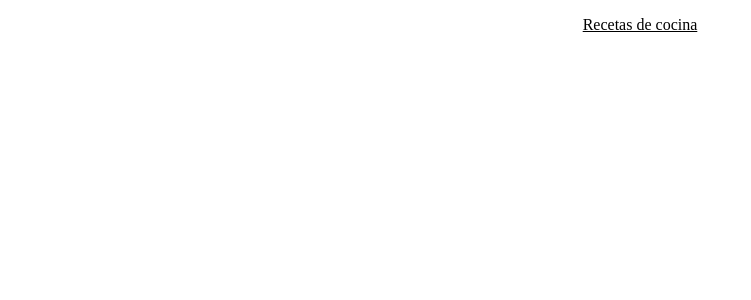
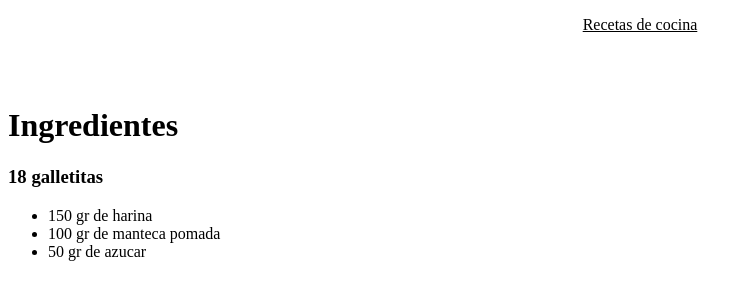
Before and after one commit to LucasAMoralesRomero/codo-a-codo-fullstack-nodejs, a plain HTML site: page ACTIVIDADES/unidad-01/actividad-practica/index.html in a window 1280 px wide. Shown: the whole page, without its empty margins (0-751 px from the left). Drawn offline with Linux system fonts and the light colour scheme.

Commit message:
started first activity.

```diff
--- a/ACTIVIDADES/unidad-01/actividad-practica/index.html
+++ b/ACTIVIDADES/unidad-01/actividad-practica/index.html
@@ -8,5 +8,16 @@
 </head>
 <body>
     <p class="centrado">Recetas de cocina</p>
+    <br>
+    <br>
+    <div class="receta">
+        <h1 class="ingredientes">Ingredientes</h1>
+        <h3 class="porciones">18 galletitas</h3>
+        <ul>
+            <li><span class="cantidades">150 gr</span> de harina</li>
+            <li><span class="cantidades">100 gr</span> de manteca pomada</li>
+            <li><span class="cantidades">50 gr</span> de azucar</li>
+        </ul>
+    </div>
 </body>
 </html>
--- a/ACTIVIDADES/unidad-01/actividad-practica/styles.css
+++ b/ACTIVIDADES/unidad-01/actividad-practica/styles.css
@@ -3,3 +3,13 @@
     text-decoration-line: underline;
     text-decoration-style: solid;
 }
+.receta{
+    text-align: justify;
+}
+.ingredientes{
+    text-align: left;
+}
+.porciones{
+    text-align: left;
+    text-decoration: gray;
+}
```
